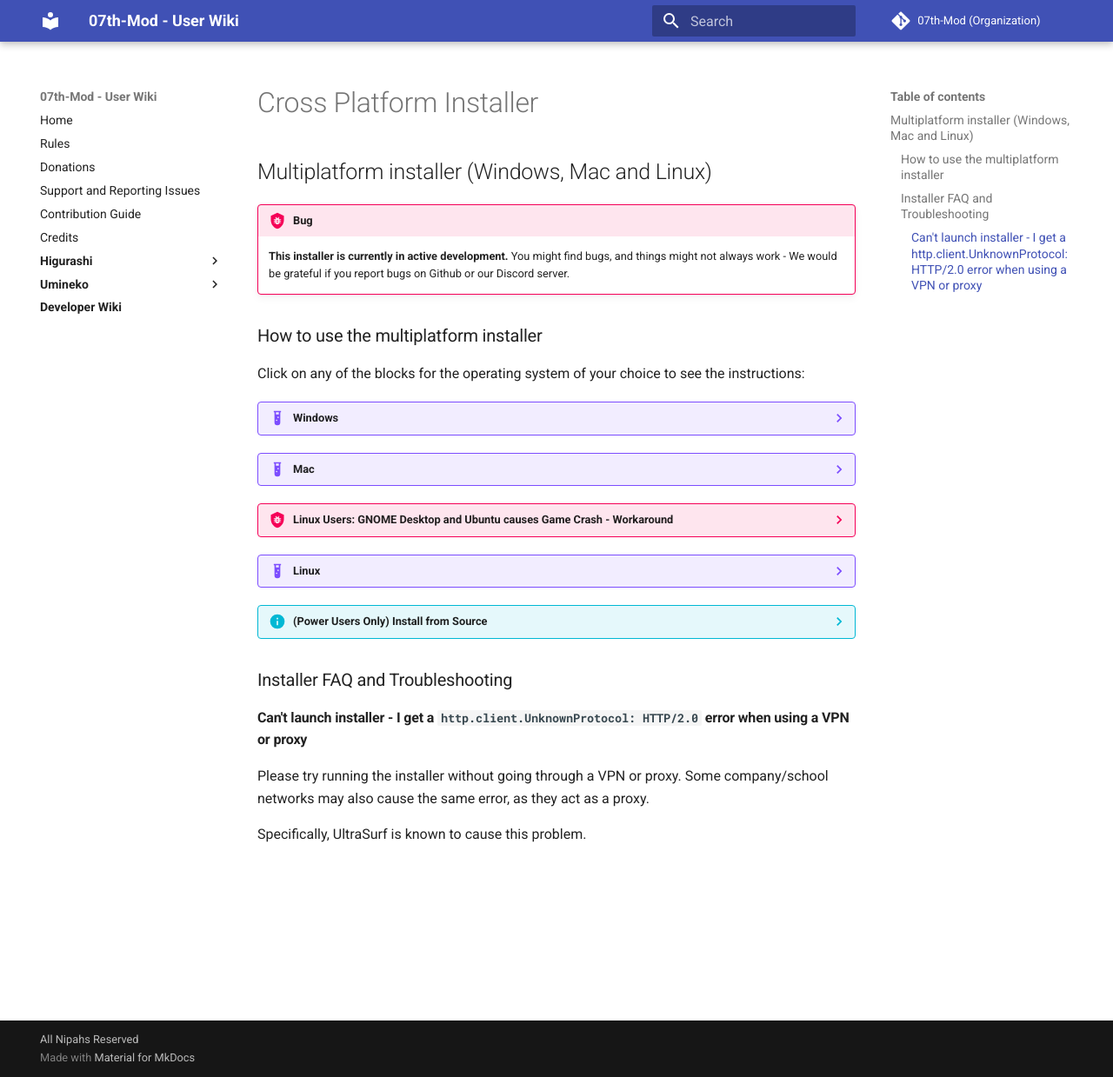
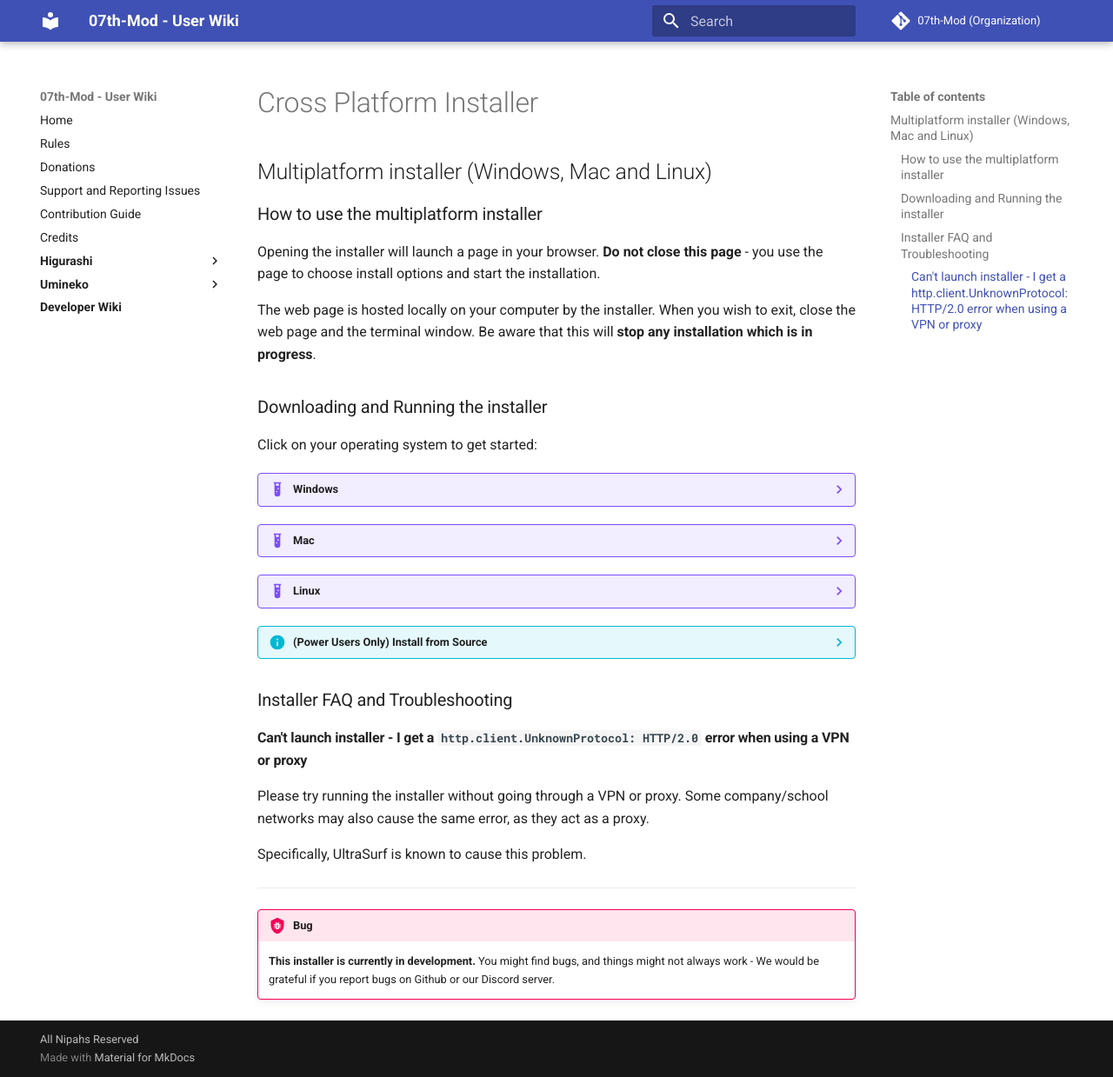
Before and after one commit to 07th-mod/wiki, an MkDocs documentation site: the page built from docs/Snippets/Cross-Platform-Installer.md, in a window 1280 px wide and 1239 px high. Shown: the whole window at 87% size. Built offline with MkDocs 1.6.1 and Material for MkDocs 9.7.7, drawn with Linux system fonts in a browser that asks for light colours.

Commit message:
Update cross-platform installer snippet

```diff
--- a/docs/Snippets/Cross-Platform-Installer.md
+++ b/docs/Snippets/Cross-Platform-Installer.md
@@ -1,17 +1,18 @@
 ## Multiplatform installer (Windows, Mac and Linux)
-
-!!! bug
-    **This installer is currently in active development.** You might find bugs, and things might not always work - We would be grateful if you report bugs on Github or our Discord server.
 
 ### How to use the multiplatform installer
 
-Click on any of the blocks for the operating system of your choice to see the instructions:
+Opening the installer will launch a page in your browser. **Do not close this page** - you use the page to choose install options and start the installation.
+
+The web page is hosted locally on your computer by the installer. When you wish to exit, close the web page and the terminal window. Be aware that this will **stop any installation which is in progress**.
+
+### Downloading and Running the installer
+
+Click on your operating system to get started:
 
 ??? example "Windows"
     1. Download the [Windows Installer](https://github.com/07th-mod/python-patcher/releases)
-    2. Extract the zip file to your normal `Downloads` folder (assuming your `Downloads` folder is on the same drive as your game). If you need to extract to a different location:
-          * Make sure the folder is on the  **same drive** (eg C: drive) as the game
-          * Make sure the folder doesn't require any special permissions
+    2. Extract the zip file to a folder of your choice
     3. Run the file called `install.bat`
 
 ??? example "Mac"
@@ -24,9 +25,9 @@ Click on any of the blocks for the operating system of your choice to see the in
     3. Right click on the file called `install` and choose `Open`
     4. If prompted with a security prompt, choose `Open`
 
---8<-- "gnome-crash-warning.md"
+??? example "Linux"
+    --8<-- "gnome-crash-warning.md"
 
-??? example "Linux"
     1. Install the following using your distribution's package manager:
         * Python (2 or 3)
         * Python Tkinter
@@ -56,3 +57,8 @@ Click on any of the blocks for the operating system of your choice to see the in
 Please try running the installer without going through a VPN or proxy. Some company/school networks may also cause the same error, as they act as a proxy.
 
 Specifically, UltraSurf is known to cause this problem.
+
+----
+
+!!! bug
+    **This installer is currently in development.** You might find bugs, and things might not always work - We would be grateful if you report bugs on Github or our Discord server.
```
